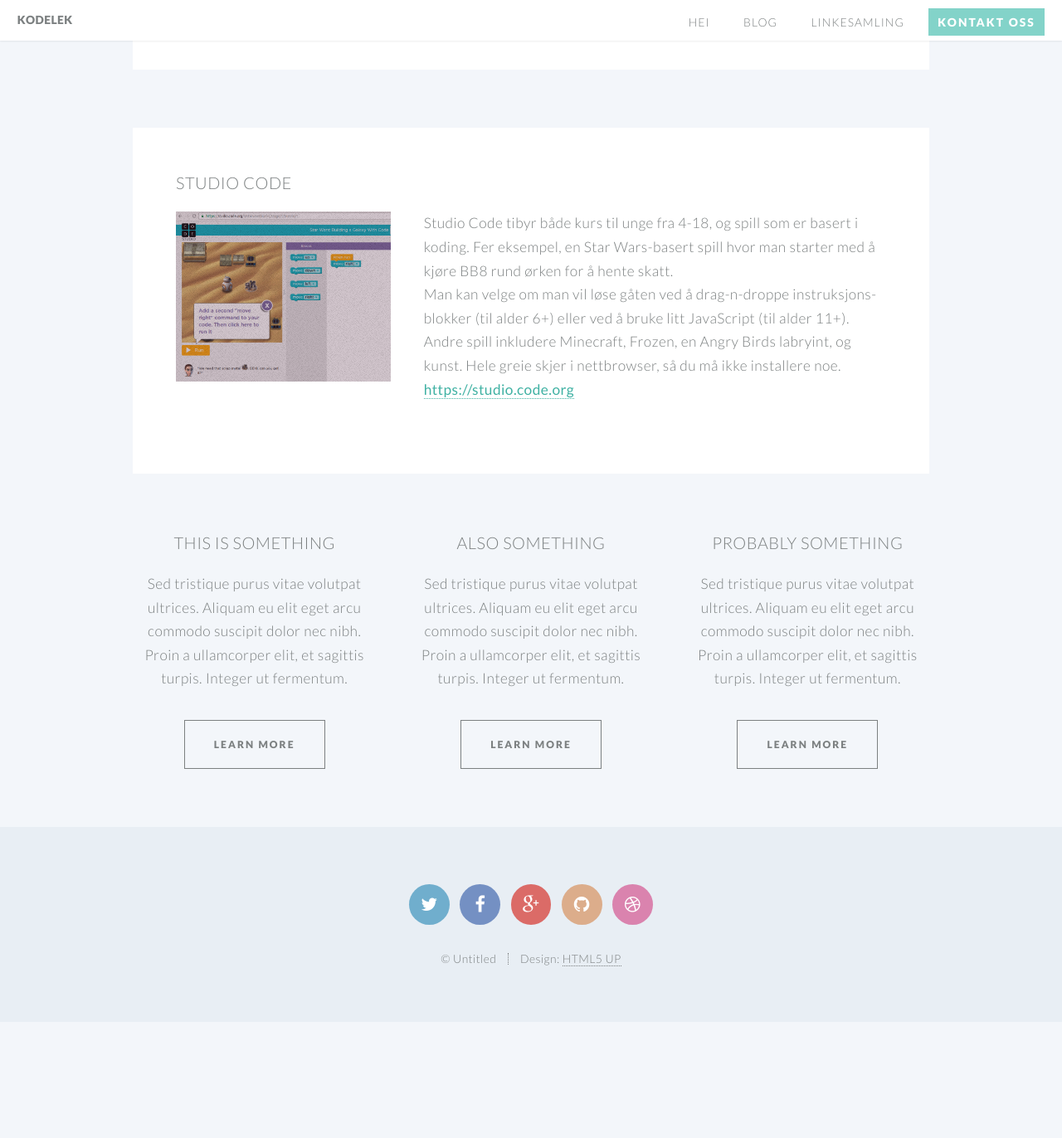
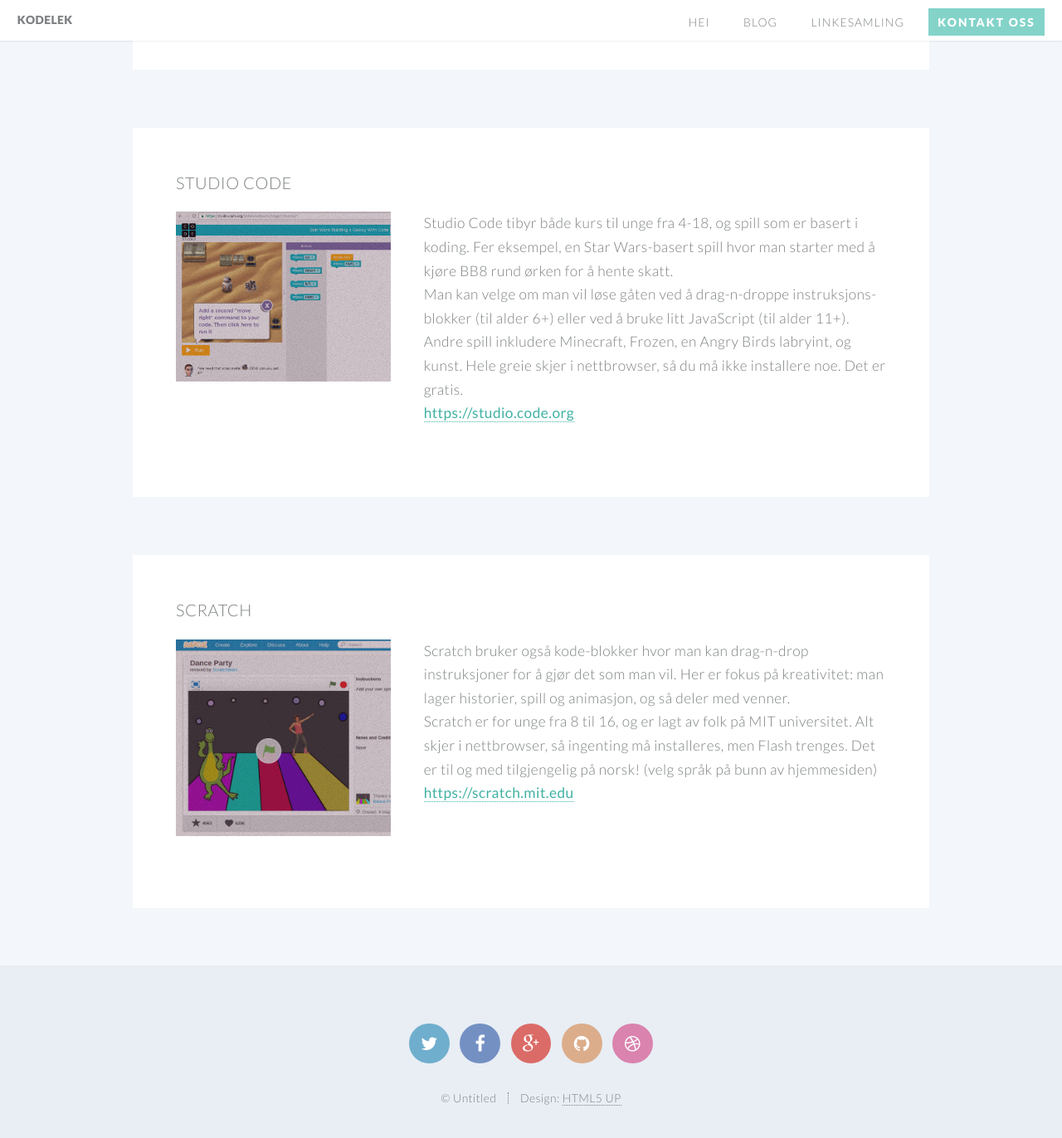
Before and after one commit to kodelek/kodelek.github.io, a Jekyll site: the page built from kom-i-gang-med-koding.html, in a window 1280 px wide and 1400 px high, scrolled down 809 px. Shown: the top 1372 px of the window at 83% size. Built offline with Jekyll 4.4.1, drawn with Linux system fonts in a browser that asks for light colours; before the commit the page ends 2041 px from its top, so only the background shows below that.

Commit message:
Add scratch

```diff
--- a/kom-i-gang-med-koding.html
+++ b/kom-i-gang-med-koding.html
@@ -43,7 +43,7 @@
 					</section>
 
 
-				<!-- One -->
+				<!-- Studio Code -->
 					<section class="wrapper style4 container">
 
 						<!-- Content -->
@@ -62,65 +62,43 @@
 Fer eksempel, en Star Wars-basert spill hvor man starter med å kjøre BB8 rund ørken for å hente skatt. <br/>
 Man kan velge om man vil løse gåten ved å drag-n-droppe instruksjons-blokker (til alder 6+) eller ved å bruke litt JavaScript (til alder 11+).<br/>
 Andre spill inkludere Minecraft, Frozen, en Angry Birds labryint, og kunst.
-Hele greie skjer i nettbrowser, så du må ikke installere noe.
+Hele greie skjer i nettbrowser, så du må ikke installere noe. Det er gratis.
 <br/>
 <a href="http://studio.code.org"><strong>https://studio.code.org</strong></a>
                       </p>
                     </div>
 								</section>
 							</div>
-
 					</section>
 
-				<!-- Two -->
-					<section class="wrapper style1 container special">
-						<div class="row">
-							<div class="4u">
+				<!-- Scratch -->
+					<section class="wrapper style4 container">
 
+						<!-- Content -->
+							<div class="content">
 								<section>
 									<header>
-										<h3>This is Something</h3>
-									</header>
-									<p>Sed tristique purus vitae volutpat ultrices. Aliquam eu elit eget arcu commodo suscipit dolor nec nibh. Proin a ullamcorper elit, et sagittis turpis. Integer ut fermentum.</p>
-									<footer>
-										<ul class="buttons">
-											<li><a href="#" class="button small">Learn More</a></li>
-										</ul>
-									</footer>
+										<h3>Scratch</h3>
+ 									</header>
+                  <div class="row">
+                    <div class="4u">
+									    <a href="https://scratch.mit.edu/" class="image featured"><img src="images/scratch.jpg" alt="" /></a>
+                    </div>
+                    <div class="8u">
+									    <p>
+Scratch bruker også kode-blokker hvor man kan drag-n-drop instruksjoner for å gjør det som man vil.
+Her er fokus på kreativitet: man lager historier, spill og animasjon, og så deler med venner.
+<br/>
+Scratch er for unge fra 8 til 16, og er lagt av folk på MIT universitet.
+Alt skjer i nettbrowser, så ingenting må installeres, men Flash trenges.
+Det er til og med tilgjengelig på norsk! (velg språk på bunn av hjemmesiden)
+<a href="http://scratch.mit.edu"><strong>https://scratch.mit.edu</strong></a>
+                      </p>
+                    </div>
 								</section>
-
 							</div>
-							<div class="4u">
-
-								<section>
-									<header>
-										<h3>Also Something</h3>
-									</header>
-									<p>Sed tristique purus vitae volutpat ultrices. Aliquam eu elit eget arcu commodo suscipit dolor nec nibh. Proin a ullamcorper elit, et sagittis turpis. Integer ut fermentum.</p>
-									<footer>
-										<ul class="buttons">
-											<li><a href="#" class="button small">Learn More</a></li>
-										</ul>
-									</footer>
-								</section>
-
-							</div>
-							<div class="4u">
-
-								<section>
-									<header>
-										<h3>Probably Something</h3>
-									</header>
-									<p>Sed tristique purus vitae volutpat ultrices. Aliquam eu elit eget arcu commodo suscipit dolor nec nibh. Proin a ullamcorper elit, et sagittis turpis. Integer ut fermentum.</p>
-									<footer>
-										<ul class="buttons">
-											<li><a href="#" class="button small">Learn More</a></li>
-										</ul>
-									</footer>
-								</section>
-
-							</div>
-						</div>
 					</section>
 
+
+
 			</article>
```
Also changed, not shown: images/scratch.jpg (added).
